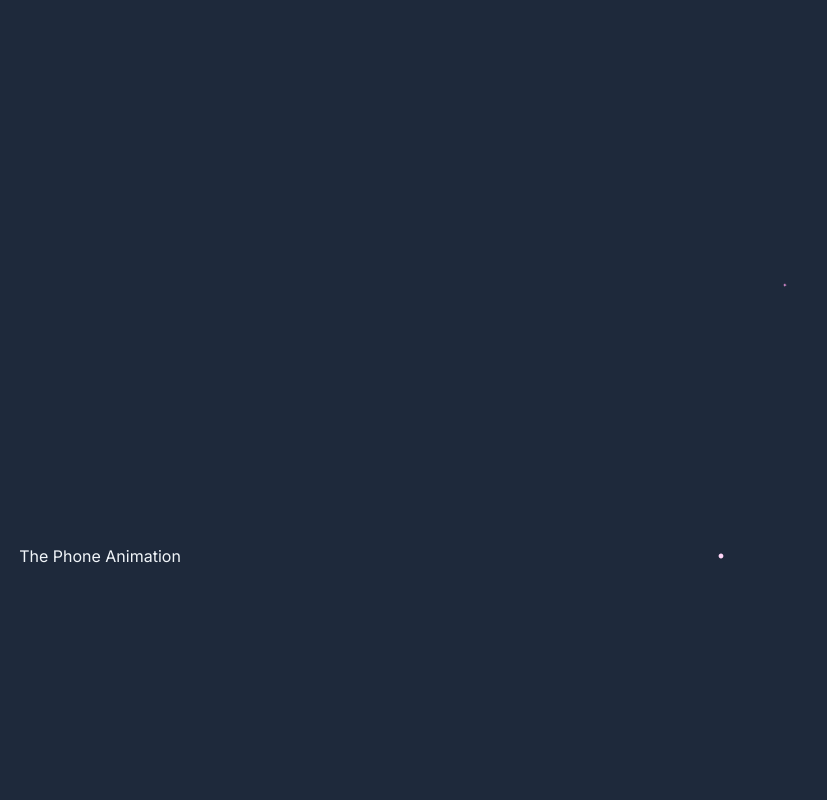
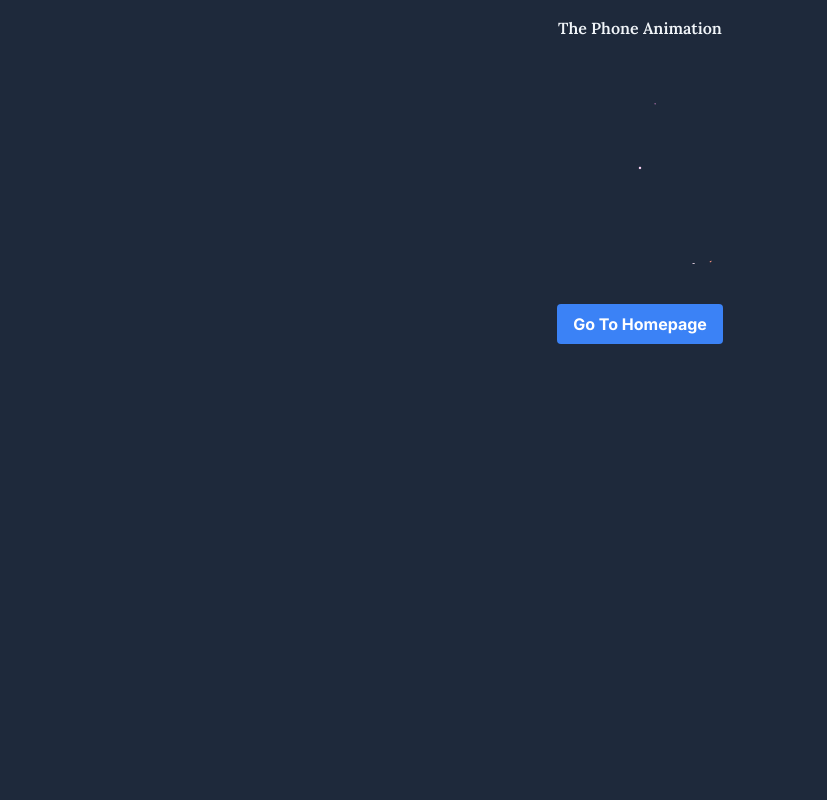
Before and after one commit to SamuelNjenga/task-schedule-app, a Next.js app: page /animations in a window 1280 px wide. Shown: the top 800 px of the page, without its empty margins (0-827 px from the left). Built offline with nearby package versions, Linux system fonts and the light colour scheme.

Commit message:
feat: modify animations component

```diff
--- a/src/app/animations/page.tsx
+++ b/src/app/animations/page.tsx
@@ -1,11 +1,24 @@
 import PhoneAnimation from "@/components/PhoneAnimation";
+import { Lora } from "next/font/google";
+import Link from "next/link";
 import React from "react";
+
+const lora = Lora({
+  weight: "600",
+  subsets: ["latin"],
+  display: "swap",
+});
 
 const PhonePage = () => {
   return (
-    <div className="min-h-screen flex items-center justify-center">
-      <h2>The Phone Animation</h2>
+    <div className=" flex items-center justify-center flex-col">
+      <h2 className={lora.className}>The Phone Animation</h2>
       <PhoneAnimation />
+      <Link href="">
+        <button className="bg-blue-500 hover:bg-blue-700 text-white font-bold py-2 px-4 mt-2 rounded">
+          Go To Homepage
+        </button>
+      </Link>
     </div>
   );
 };
--- a/src/components/PhoneAnimation.tsx
+++ b/src/components/PhoneAnimation.tsx
@@ -6,7 +6,7 @@ import animationData from "../../public/assets/phone-animation.json";
 const PhoneAnimation = () => {
   const phoneRef = useRef<LottieRefCurrentProps>(null);
   return (
-    <div>
+    <div className="w-64">
       <Lottie
         animationData={animationData}
         lottieRef={phoneRef}
@@ -17,7 +17,6 @@ const PhoneAnimation = () => {
           //   phoneRef.current?.play();
         }}
         //   loop={false}
-        loop={false}
       />
     </div>
   );
```
